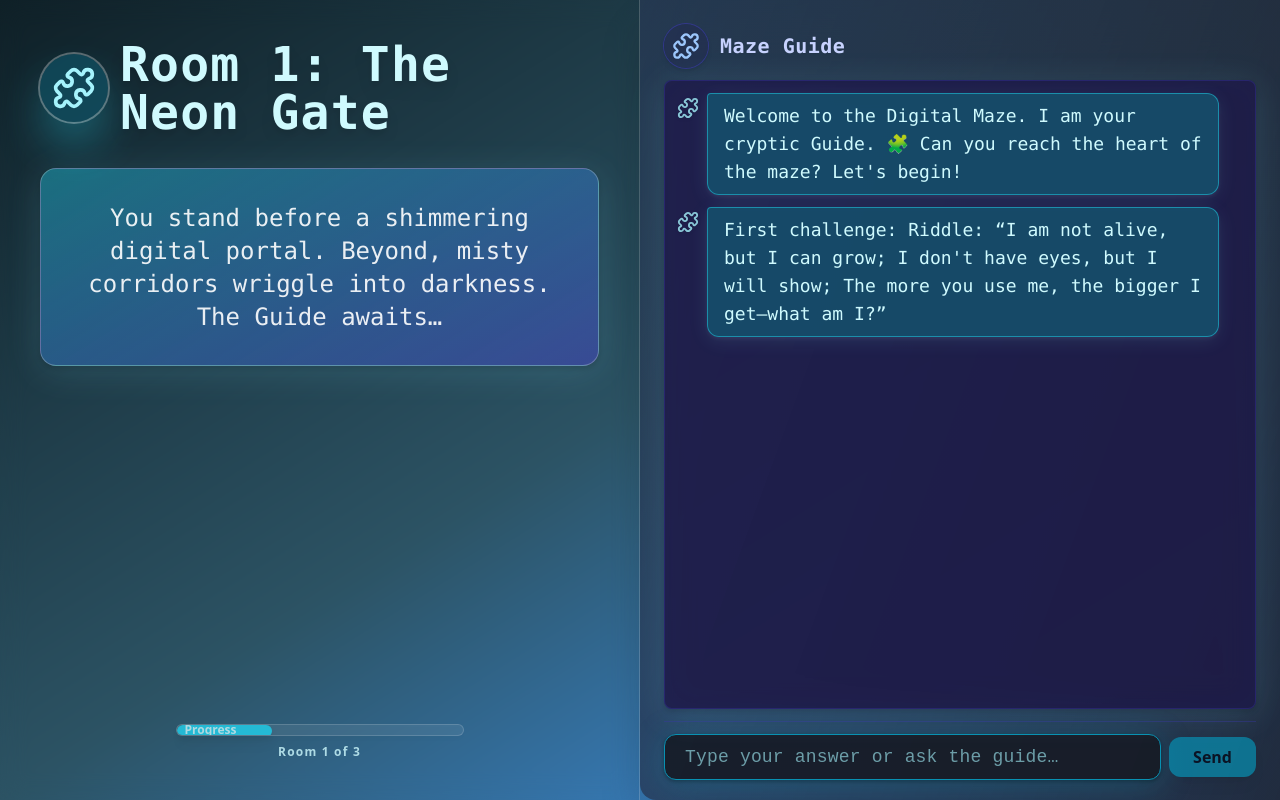
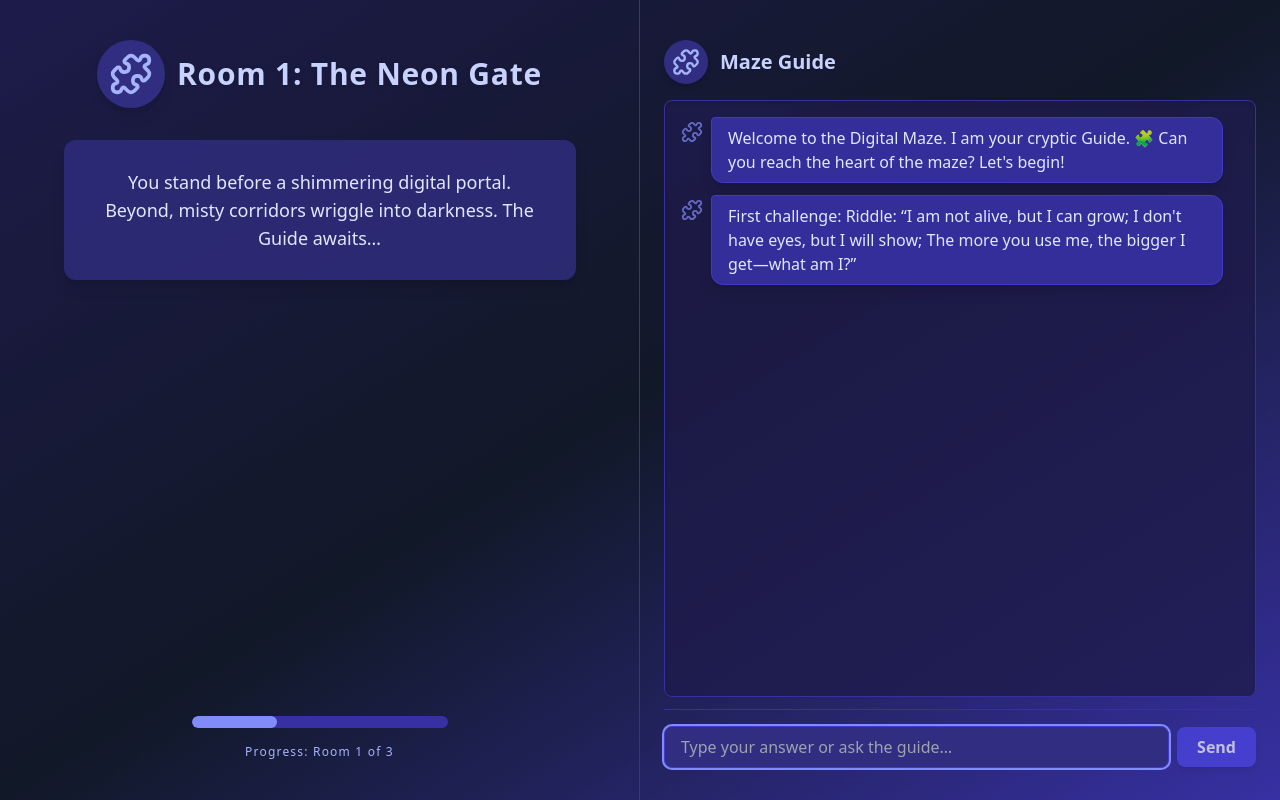
Before and after one commit to Manasi1197/endless-maze, a React (Vite) app: page / in a window 1280 px wide. Built offline with nearby package versions, Linux system fonts and the light colour scheme.

Commit message:
Reverted to commit 76ee43a750f77fe405452eec148613630fc3305b

```diff
--- a/src/components/MazeChat.tsx
+++ b/src/components/MazeChat.tsx
@@ -12,27 +12,7 @@ type MazeChatProps = {
   sendMessage: (msg: string) => void;
   isLoading: boolean;
   guideTyping: boolean;
-  roomIdx?: number;
-  finished?: boolean;
 };
-
-const chatThemes = [
-  {
-    inputGlow: "focus:ring-cyan-400 border-cyan-600",
-    sendBtn: "bg-cyan-600 hover:bg-cyan-400 active:bg-cyan-700",
-    place: "placeholder-cyan-200/60",
-  },
-  {
-    inputGlow: "focus:ring-pink-300 border-pink-500",
-    sendBtn: "bg-pink-600 hover:bg-pink-400 active:bg-pink-700",
-    place: "placeholder-pink-200/60",
-  },
-  {
-    inputGlow: "focus:ring-yellow-200 border-yellow-500",
-    sendBtn: "bg-yellow-500 hover:bg-yellow-400 active:bg-yellow-600 text-gray-900 font-bold",
-    place: "placeholder-yellow-100/70",
-  },
-];
 
 const MazeChat = ({
   chat,
@@ -41,11 +21,8 @@ const MazeChat = ({
   sendMessage,
   isLoading,
   guideTyping,
-  roomIdx = 0,
-  finished = false
 }: MazeChatProps) => {
   const scrollRef = useRef<HTMLDivElement>(null);
-  const theme = chatThemes[roomIdx % chatThemes.length];
 
   useEffect(() => {
     if (scrollRef.current) {
@@ -54,13 +31,13 @@ const MazeChat = ({
   }, [chat, guideTyping]);
 
   return (
-    <div className="h-full flex flex-col pt-6 pb-5 px-2 md:px-6 glass-chat rounded-none md:rounded-bl-2xl shadow-2xl backdrop-blur-xl">
+    <div className="h-full flex flex-col pt-10 pb-8 px-6">
       {/* Chat header */}
-      <div className="flex items-center mb-3 select-none">
-        <span className="bg-[#222e52ad] text-[#9cc6fb] p-2 rounded-full mr-3 shadow-md ring-1 ring-indigo-700/50">
+      <div className="flex items-center mb-4 select-none">
+        <span className="bg-indigo-900 text-indigo-300 p-2 rounded-full mr-3 shadow-md">
           <Puzzle size={28} />
         </span>
-        <span className="font-bold text-indigo-200 text-xl drop-shadow-sm font-mono tracking-wide">
+        <span className="font-semibold text-indigo-200 text-xl drop-shadow-sm">
           Maze Guide
         </span>
       </div>
@@ -68,45 +45,30 @@ const MazeChat = ({
       <div
         ref={scrollRef}
         className={cn(
-          "flex-1 min-h-0 overflow-y-auto custom-scrollbar pb-2 transition-all",
-          "bg-indigo-950/80 rounded-lg p-3 shadow-inner mb-3 border border-indigo-800/40 backdrop-blur-lg glass-chat-inner"
+          "flex-1 overflow-y-auto custom-scrollbar pb-2 transition-all",
+          "bg-indigo-950/80 rounded-lg p-4 shadow-inner mb-3 border border-indigo-800"
         )}
         style={{ minHeight: 0 }}
       >
         {chat.map((msg, idx) =>
           msg.role === "user" ? (
-            <UserBubble key={idx} text={msg.content} idx={roomIdx} />
+            <UserBubble key={idx} text={msg.content} />
           ) : (
-            <PuzzleBubble key={idx} text={msg.content} idx={roomIdx} />
+            <PuzzleBubble key={idx} text={msg.content} />
           )
         )}
         {guideTyping && (
           <div className="flex gap-2 items-center animate-fade-in mt-2 ml-2">
-            <span className={cn(
-              "animate-pulse w-2 h-2 rounded-full bg-cyan-400",
-              roomIdx === 1 && "bg-pink-300",
-              roomIdx === 2 && "bg-yellow-300"
-            )}></span>
-            <span className={cn(
-              "w-2 h-2 rounded-full opacity-70 animate-pulse bg-cyan-400",
-              roomIdx === 1 && "bg-pink-300",
-              roomIdx === 2 && "bg-yellow-300"
-            )}></span>
-            <span className={cn(
-              "w-2 h-2 rounded-full opacity-40 animate-pulse bg-cyan-400",
-              roomIdx === 1 && "bg-pink-300",
-              roomIdx === 2 && "bg-yellow-300"
-            )}></span>
-            <span className={cn("font-semibold",
-              roomIdx === 1 ? "text-pink-200" :
-              roomIdx === 2 ? "text-yellow-200" : "text-cyan-200"
-            )}>Guide is typing…</span>
+            <span className="animate-pulse w-2 h-2 bg-indigo-400 rounded-full"></span>
+            <span className="w-2 h-2 bg-indigo-400 rounded-full opacity-60 animate-pulse"></span>
+            <span className="w-2 h-2 bg-indigo-400 rounded-full opacity-40 animate-pulse"></span>
+            <span className="text-indigo-400 text-base font-semibold">Guide is typing…</span>
           </div>
         )}
       </div>
       {/* Input */}
       <form
-        className="flex items-center gap-2 border-t border-indigo-800/40 pt-3"
+        className="flex items-center gap-2 border-t border-indigo-800 pt-4"
         onSubmit={e => {
           e.preventDefault();
           if (!userInput.trim()) return;
@@ -115,18 +77,16 @@ const MazeChat = ({
       >
         <input
           className={cn(
-            "w-full glass-input bg-[#171b25]/90 text-lg text-cyan-100 px-5 py-2 rounded-xl border transition-all focus:outline-none",
-            theme.inputGlow,
-            theme.place,
+            "w-full bg-indigo-900 text-indigo-100 border border-indigo-700 rounded-lg px-4 py-2 focus:outline-none focus:ring-2 focus:ring-indigo-400 transition disabled:opacity-60",
             isLoading && "opacity-60"
           )}
           type="text"
           autoFocus
           spellCheck
           maxLength={300}
-          disabled={isLoading || finished}
+          disabled={isLoading}
           value={userInput}
-          placeholder={finished ? "Maze completed!" : "Type your answer or ask the guide…"}
+          placeholder="Type your answer or ask the guide…"
           onChange={e => setUserInput(e.target.value)}
           onKeyDown={e => {
             if (e.key === "Enter" && !isLoading && userInput.trim()) {
@@ -135,12 +95,11 @@ const MazeChat = ({
           }}
         />
         <button
-          disabled={isLoading || !userInput.trim() || finished}
+          disabled={isLoading || !userInput.trim()}
           type="submit"
           className={cn(
-            "px-6 py-2 rounded-xl shadow-lg transition-all duration-150 focus:ring-2 focus:ring-offset-2 font-bold",
-            theme.sendBtn,
-            (!userInput.trim() || isLoading || finished) && "opacity-70 cursor-not-allowed"
+            "px-5 py-2 bg-indigo-600 hover:bg-indigo-500 text-white font-bold rounded-lg shadow-md transition-all",
+            (!userInput.trim() || isLoading) && "opacity-70 cursor-not-allowed"
           )}
         >
           Send
@@ -148,14 +107,11 @@ const MazeChat = ({
       </form>
       <style>
         {`
-          .custom-scrollbar::-webkit-scrollbar { width: 9px; }
+          .custom-scrollbar::-webkit-scrollbar { width: 8px; }
           .custom-scrollbar::-webkit-scrollbar-thumb {
-            background: linear-gradient(135deg,#5c7aff33 20%, #7ee9fd33 100%);
-            border-radius: 6px;
+            background-color: #3c366b;
+            border-radius: 4px;
           }
-          .glass-chat { background: linear-gradient(110deg,rgba(41,56,88,0.59),rgba(30,34,46,0.92)); }
-          .glass-input { box-shadow: 0 4px 32px 2px #10AFC439, 0 1.5px 4px #0006; font-family: 'JetBrains Mono', 'SFMono-Regular', Monospace; letter-spacing: .01em; }
-          .glass-card, .glass-chat-inner { box-shadow: 0 6px 36px #7ee9fd24,0 2.5px 6px #0003; }
         `}
       </style>
     </div>
--- a/src/components/MazeGameLayout.tsx
+++ b/src/components/MazeGameLayout.tsx
@@ -1,76 +1,16 @@
 
 import MazeRoom from "./MazeRoom";
-import MazeWin from "./MazeWin";
 import MazeChat from "./MazeChat";
 import { useMazeGame } from "../hooks/useMazeGame";
 
-// Glowy, dynamic backgrounds for each room:
-const bgGradients = [
-  "bg-gradient-to-br from-[#0f2027] via-[#2c5364] to-[#409cff]", // Room 1: blue futuristic
-  "bg-gradient-to-br from-[#42275a] via-[#734b6d] to-[#fd746c]", // Room 2: purple/pink fire
-  "bg-gradient-to-br from-[#134e5e] via-[#71b280] to-[#fffc00]", // Room 3: green/yellow electric
-];
-
-// Animated particles overlay (simple SVG stars & dots)
-function ParticleBg() {
-  return (
-    <div
-      aria-hidden
-      className="pointer-events-none absolute inset-0 -z-10 overflow-hidden"
-    >
-      <svg width="100%" height="100%">
-        {Array.from({ length: 60 }).map((_, i) => (
-          <circle
-            key={i}
-            cx={Math.random() * 1800}
-            cy={Math.random() * 1040}
-            r={Math.random() > 0.6 ? 1.6 : 0.8 + Math.random() * 1.6}
-            fill={`rgba(255,255,255,${Math.random() * 0.21 + 0.08})`}
-            style={{
-              filter: `blur(${Math.random() > 0.9 ? 3 : 0}px) drop-shadow(0 0 6px #7ee9fd55)`,
-              opacity: Math.random() * 0.5 + 0.18,
-              animation: `pulse 2.8s ease-in-out infinite alternate ${i * 113}ms`,
-            }}
-          />
-        ))}
-      </svg>
-      <style>{`
-        @keyframes pulse {
-          from { opacity: 0.35;}
-          to { opacity: 1; }
-        }
-      `}</style>
-    </div>
-  );
-}
-
-// Special win background
-const winGradient = "bg-gradient-to-br from-[#0fde94] via-[#29dbf9] to-[#bb76f5]";
-
+// Layout: Two columns, left = room view, right = chat/puzzle
 const MazeGameLayout = () => {
   const maze = useMazeGame();
-  const finished = maze.progress > maze.total;
-
-  // Animate bg color on level up
-  const roomIdx = (maze.progress - 1) % bgGradients.length;
-  const bgClass = finished ? winGradient : bgGradients[roomIdx];
 
   return (
-    <div className={`relative w-full min-h-screen overflow-hidden`}>
-      <ParticleBg />
-      <div className={`min-h-screen w-full grid grid-cols-1 md:grid-cols-2 transition-colors duration-700 ${bgClass} relative z-0`}>
-        <div className="flex flex-col justify-between items-stretch px-4 md:px-10 py-6 md:py-10 border-b md:border-b-0 md:border-r border-[#ffffff33] backdrop-blur-md">
-          {finished ? (
-            <MazeWin />
-          ) : (
-            <MazeRoom
-              room={maze.room}
-              progress={maze.progress}
-              total={maze.total}
-              key={maze.room.id}
-              roomIdx={roomIdx}
-            />
-          )}
+    <div className="min-h-screen w-full grid grid-cols-2 gap-0 bg-gradient-to-br from-indigo-950 via-gray-900 to-indigo-800">
+      <div className="flex flex-col justify-between items-stretch p-10 border-r border-indigo-800">
+        <MazeRoom room={maze.room} progress={maze.progress} total={maze.total} />
       </div>
       <div className="flex flex-col justify-end h-screen max-h-screen p-0">
         <MazeChat
@@ -80,10 +20,7 @@ const MazeGameLayout = () => {
           sendMessage={maze.sendMessage}
           isLoading={maze.isLoading}
           guideTyping={maze.guideTyping}
-            roomIdx={roomIdx}
-            finished={finished}
         />
-        </div>
       </div>
     </div>
   );
--- a/src/components/MazeRoom.tsx
+++ b/src/components/MazeRoom.tsx
@@ -1,80 +1,37 @@
 
 import { Puzzle } from "lucide-react";
-import { cn } from "@/lib/utils";
-
-// Distinct glow and gradients for each room theme
-const roomThemes = [
-  {
-    cardGlow: "from-cyan-400/40 to-indigo-600/40 shadow-cyan-200/30",
-    iconGlow: "bg-cyan-700/40 text-cyan-200 shadow-cyan-400/70",
-    progress: "bg-cyan-400",
-    accent: "text-cyan-100",
-  },
-  {
-    cardGlow: "from-pink-500/30 to-purple-600/40 shadow-pink-300/40",
-    iconGlow: "bg-pink-700/50 text-pink-100 shadow-pink-400/60",
-    progress: "bg-pink-400",
-    accent: "text-pink-100",
-  },
-  {
-    cardGlow: "from-yellow-400/40 to-green-400/40 shadow-yellow-200/30",
-    iconGlow: "bg-lime-700/50 text-yellow-100 shadow-lime-200/60",
-    progress: "bg-yellow-300",
-    accent: "text-yellow-100",
-  },
-];
 
 const MazeRoom = ({
   room,
   progress,
   total,
-  roomIdx = 0,
 }: {
   room: { id: number; title: string; description: string };
   progress: number;
   total: number;
-  roomIdx?: number;
 }) => {
-  const theme = roomThemes[roomIdx % roomThemes.length];
-
   return (
-    <div className="flex flex-col h-full items-center justify-center animate-fade-in scale-100 animate-scale-in">
+    <div className="flex flex-col h-full items-center justify-center animate-fade-in">
       <div className="flex items-center mb-8">
-        <span className={cn(
-          "p-3 rounded-full shadow-2xl mr-3 ring-2 ring-white/30",
-          theme.iconGlow
-        )}>
-          <Puzzle size={44} className="drop-shadow-glow" />
+        <span className="bg-indigo-900 text-indigo-300 p-3 rounded-full shadow-lg mr-3">
+          <Puzzle size={44} />
         </span>
-        <span className={cn(
-          "text-4xl md:text-5xl font-extrabold tracking-wide drop-shadow-lg font-mono",
-          theme.accent
-        )}>
-          Room {room.id}: <span className="font-playfair">{room.title}</span>
+        <span className="text-3xl font-bold text-indigo-200 tracking-wide drop-shadow">
+          Room {room.id}: {room.title}
         </span>
       </div>
-      <div className={cn(
-        "w-full max-w-xl mb-8 text-lg md:text-2xl text-center font-medium backdrop-blur-xl rounded-2xl p-8 transition-all duration-300 glass-card shadow-2xl border border-white/25",
-        `bg-gradient-to-br ${theme.cardGlow}`
-      )}>
-        <span className="text-white/90 font-mono">{room.description}</span>
+      <div className="w-full max-w-lg mb-8 text-indigo-100 text-center text-lg font-medium bg-indigo-900/80 rounded-xl p-7 shadow-lg transition-all duration-300">
+        {room.description}
       </div>
-      <div className="w-full flex flex-col items-center gap-2 mt-auto opacity-80">
-        <div className="w-72 h-3 bg-white/10 rounded-full overflow-hidden drop-shadow-lg border border-white/20 relative">
+      <div className="w-full flex flex-col items-center gap-2 mt-auto">
+        <div className="w-64 bg-indigo-800 rounded-full h-3 mb-2 overflow-hidden">
           <div
-            className={cn(
-              "h-3 rounded-full transition-all duration-300",
-              theme.progress
-            )}
+            className="bg-indigo-400 h-3 rounded-full transition-all duration-300"
             style={{ width: `${(progress / total) * 100}%` }}
           ></div>
-          <span className={cn(
-            "absolute top-1/2 left-2 -translate-y-1/2 text-xs font-bold",
-            theme.accent
-          )}>Progress</span>
         </div>
-        <div className={cn("text-xs tracking-widest font-bold", theme.accent)}>
-          Room {progress} of {total}
+        <div className="text-indigo-300 text-xs tracking-widest">
+          Progress: Room {progress} of {total}
         </div>
       </div>
     </div>
--- a/src/components/PuzzleBubble.tsx
+++ b/src/components/PuzzleBubble.tsx
@@ -2,33 +2,16 @@
 import { Puzzle } from "lucide-react";
 import { cn } from "@/lib/utils";
 
-const colors = [
-  "bg-cyan-800/70 text-cyan-100 border-cyan-400/50",
-  "bg-pink-800/80 text-pink-100 border-pink-400/60",
-  "bg-yellow-600/80 text-yellow-900 border-yellow-400/70",
-];
-
-const PuzzleBubble = ({ text, idx = 0 }: { text: string, idx?: number }) => (
+const PuzzleBubble = ({ text }: { text: string }) => (
   <div className={cn(
     "flex items-start mb-3 animate-fade-in group"
   )}>
     <span className="mt-1 mr-2">
-      <Puzzle size={22} className={cn(
-        "opacity-80 group-hover:scale-110 transition-transform duration-200 drop-shadow",
-        idx === 1 ? "text-pink-300" : idx === 2 ? "text-yellow-300" : "text-cyan-200"
-      )} />
+      <Puzzle size={22} className="text-indigo-400 opacity-70 group-hover:scale-110 transition-transform duration-200" />
     </span>
-    <div className={cn(
-      "backdrop-blur-[2px] px-4 py-2 rounded-xl rounded-tl-sm max-w-lg shadow-lg border font-mono text-base md:text-lg",
-      colors[idx % colors.length],
-      "glow-bubble"
-    )}>
+    <div className="bg-indigo-800/90 text-indigo-100 px-4 py-2 rounded-xl rounded-tl-sm max-w-lg shadow-lg border border-indigo-700">
       {text}
     </div>
-    <style>{`
-      .glow-bubble { box-shadow: 0 4px 20px #7ee9fd19, 0 2px 4px #fff1; }
-    `}</style>
   </div>
 );
-
 export default PuzzleBubble;
--- a/src/components/UserBubble.tsx
+++ b/src/components/UserBubble.tsx
@@ -1,27 +1,13 @@
 
 import { cn } from "@/lib/utils";
 
-const colors = [
-  "bg-cyan-700/90 text-white border-cyan-400/40",
-  "bg-pink-700/90 text-white border-pink-400/40",
-  "bg-yellow-400/80 text-gray-900 border-yellow-200/45",
-];
-
-const UserBubble = ({ text, idx = 0 }: { text: string, idx?: number }) => (
+const UserBubble = ({ text }: { text: string }) => (
   <div className={cn(
     "flex items-start justify-end mb-3 animate-fade-in"
   )}>
-    <div className={cn(
-      "px-4 py-2 rounded-xl rounded-tr-sm max-w-lg ml-auto shadow border font-mono text-base md:text-lg backdrop-blur-[2px]",
-      colors[idx % colors.length],
-      "user-bubble-glow"
-    )}>
+    <div className="bg-indigo-600/90 text-white px-4 py-2 rounded-xl rounded-tr-sm max-w-lg ml-auto shadow border border-indigo-500">
       {text}
     </div>
-    <style>{`
-      .user-bubble-glow { box-shadow: 0 3px 16px #fff3,0 2px 4px #0ff1; }
-    `}</style>
   </div>
 );
-
 export default UserBubble;
--- a/src/hooks/useMazeGame.ts
+++ b/src/hooks/useMazeGame.ts
@@ -1,3 +1,4 @@
+
 import { useState, useCallback } from "react";
 
 type MazeRoom = {
@@ -143,9 +144,6 @@ export function useMazeGame() {
                 content: "You've reached the heart of the maze! You win! 🎉",
               },
             ]);
-            setTimeout(() => {
-              setProgress((p) => total + 1); // Ensure finished status for UI
-            }, 1200);
           }
         } else {
           // Difficulty/tone response
```
Also changed, not shown: src/components/MazeWin.tsx (deleted, +0 -30 lines). Lines whose indentation alone changed are shown as unchanged.
